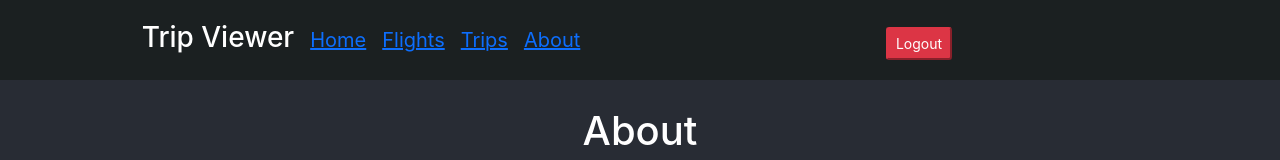
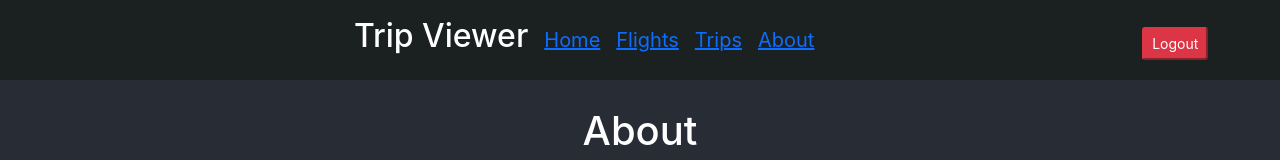
Before and after one commit to ScottyG67/travel-planner-client, a React (Create React App) app: page /about in a window 1280 px wide. Shown: the top 160 px of the page. Built offline with nearby package versions, Linux system fonts and the light colour scheme.

Commit message:
Resolved some merge issues

```diff
--- a/src/App.css
+++ b/src/App.css
@@ -106,10 +106,6 @@
   color: aliceblue;
 }
 
-.flight-page {
-
-}
-
 .about-cards {
   margin: 20px;
   column-count: 2
--- a/src/components/NavBar.js
+++ b/src/components/NavBar.js
@@ -6,14 +6,14 @@ const NavBar = ({ logoutAction }) => {
     return (
         <nav style={{ width: "100%", backgroundColor: "#1b2021", height: "5rem", marginBottom: "1rem", position: "fixed", top: "0", zIndex: "0" }} className="navbar">
             <div className="container">
-                <div className="col" style={{ width: "80%", display: "inline-block" }}>
-                    <h3 style={{ display: "inline-block", marginLeft: ".5rem", marginRight: ".5rem" }}>Trip Viewer</h3>
+                <div style={{ width: "90%", display: "inline-block" }}>
+                    <h2 style={{ display: "inline-block", marginLeft: ".5rem", marginRight: ".5rem" }}>Trip Viewer</h2>
                     <a className="router-option" href="/">Home</a>
                     <a className="router-option" href="/flights">Flights</a>
                     <a className="router-option" href="/trips">Trips</a>
                     <a className="router-option" href="/about">About</a>
                 </div>
-                <div className="col" style={{ width: "10%", display: "inline-block"}}>
+                <div style={{ width: "5%", display: "inline-block"}}>
                     <button onClick={() => logoutAction()} className="btn-sm btn-danger">Logout</button>
                 </div>
             </div>
```
